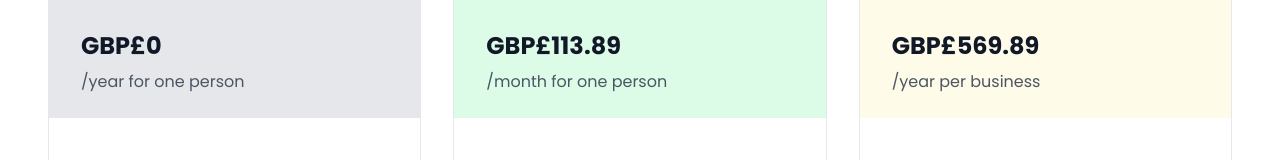
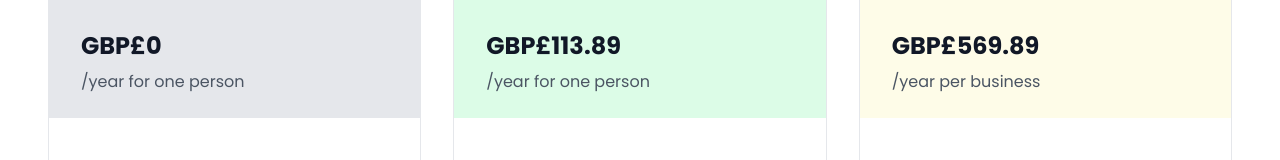
Before and after one commit to thepaintpalteam/paintpal-web, a React (Vite) app: page / in a window 1280 px wide. Both pictures are taken after a click on the button "Yearly". Shown: the part 5349-5509 px from the top of the page. Built offline with nearby package versions, Linux system fonts and the light colour scheme; no server answers; a web font is replaced by a local one.

Commit message:
Update yearly.tsx

```diff
--- a/src/components/module/pricing/yearly.tsx
+++ b/src/components/module/pricing/yearly.tsx
@@ -31,7 +31,7 @@ const plans = [
     description:
       "Host as many painting events as you want, get paid for your sessions, and join any event that catches your eye.",
     price: "GBP£113.89",
-    priceDesc: "/month for one person",
+    priceDesc: "/year for one person",
     buttonText: "Start free trial",
     buttonStyle: "bg-[#5FBF92] text-white hover:bg-[#4AA97D]",
     bg: "bg-green-100",
```
